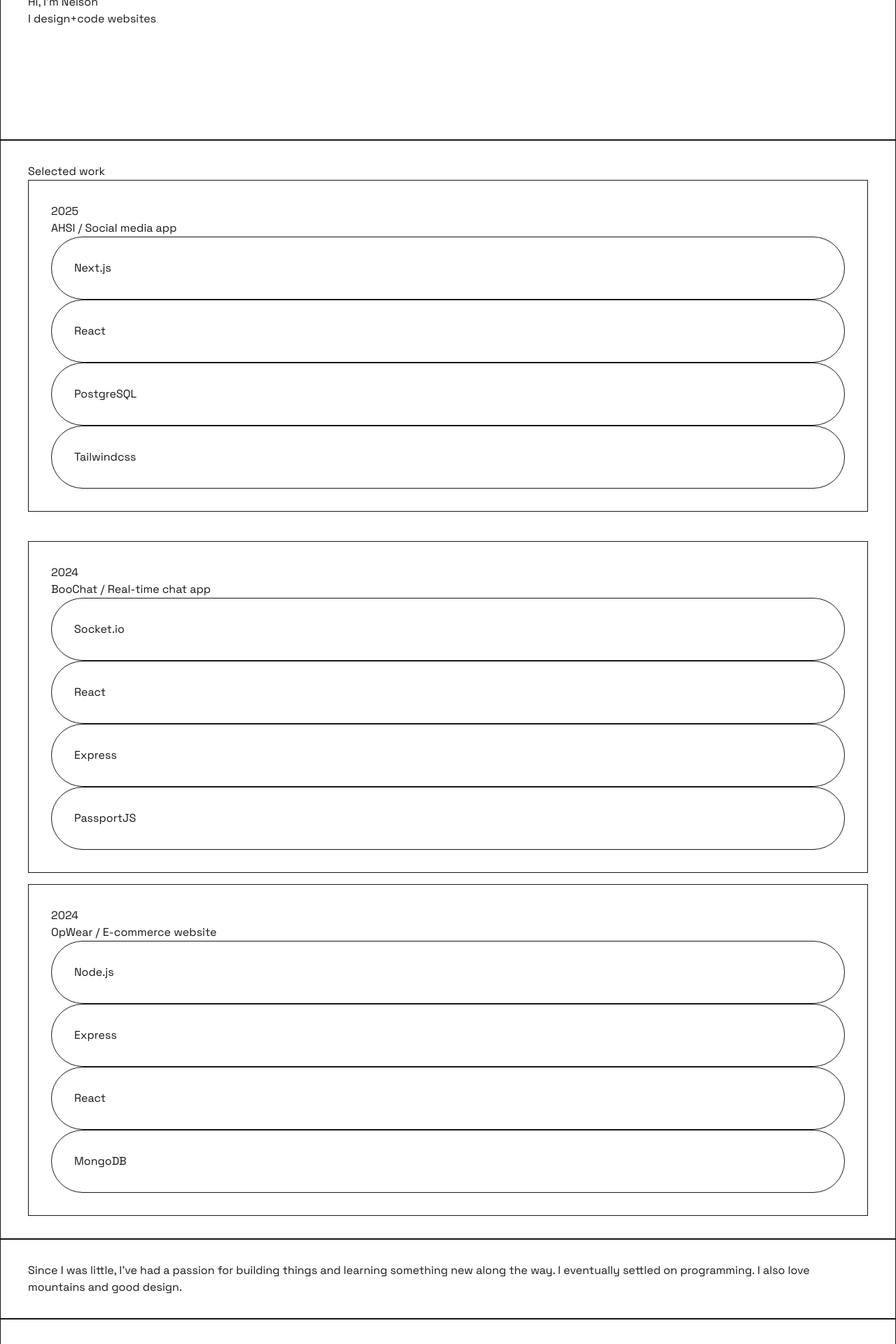
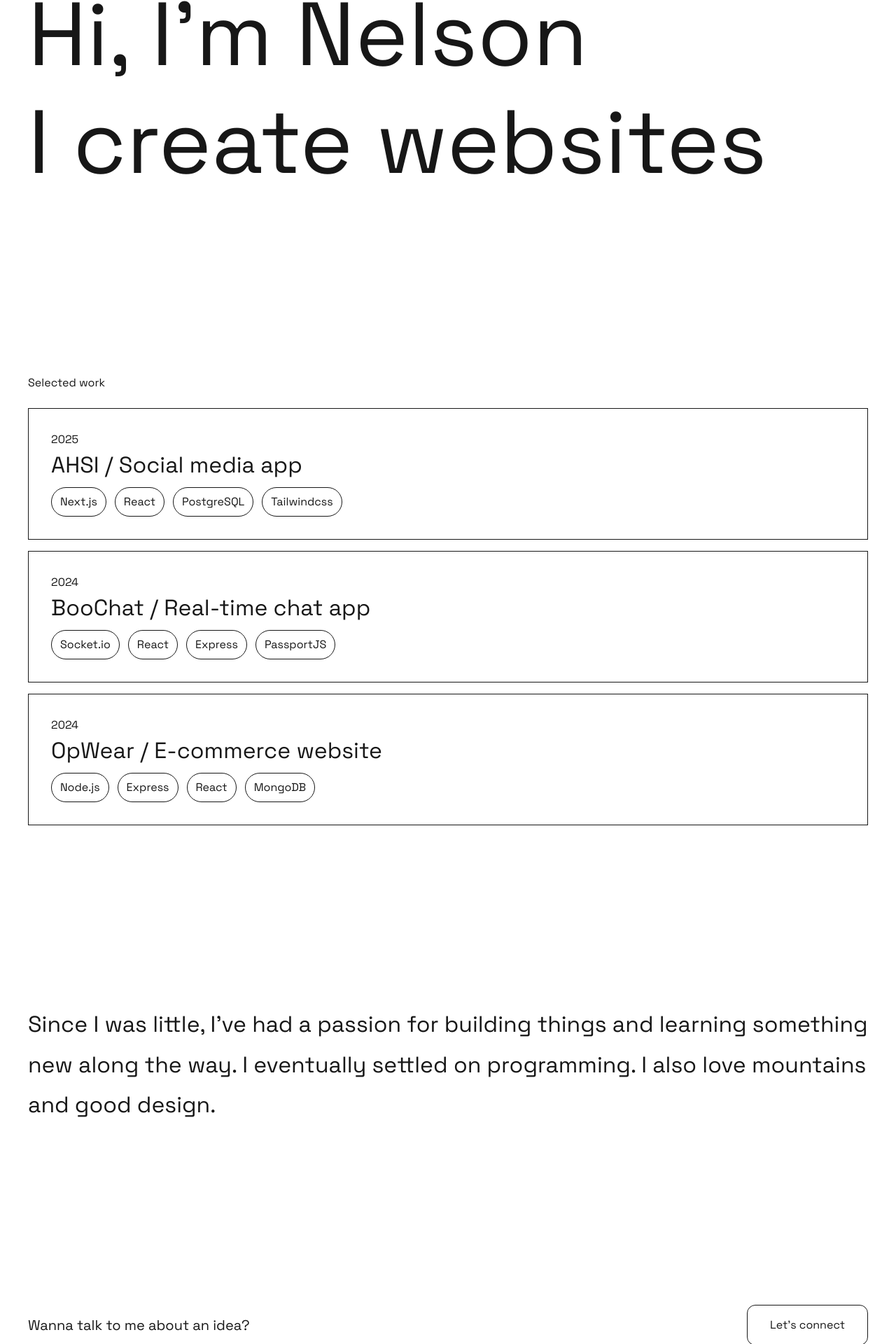
Before and after one commit to nelrnd/portfolio, a Next.js app: page / in a window 1280 px wide. Shown: the part 260-2180 px from the top of the page at 70% size. Built offline with nearby package versions, Linux system fonts and the light colour scheme.

Commit message:
Add text sizes and padding/margins

```diff
--- a/app/contact/page.tsx
+++ b/app/contact/page.tsx
@@ -15,7 +15,9 @@
   return (
     <main>
       <Section>
-        <h1>{contact.title}</h1>
+        <h1 className="text-center text-6x leading-[120%] max-w-[900px] m-auto">
+          {contact.title}
+        </h1>
       </Section>
       <Section>
         <Grid className="grid-cols-2">
--- a/app/globals.css
+++ b/app/globals.css
@@ -18,3 +18,27 @@
   color: var(--foreground);
   font-family: Arial, Helvetica, sans-serif;
 }
+
+.text-8x {
+  @apply text-[8rem];
+}
+
+.text-6x {
+  @apply text-[6rem];
+}
+
+.text-4x {
+  @apply text-[4rem];
+}
+
+.text-2x {
+  @apply text-[2rem];
+}
+
+.text-leading {
+  @apply text-[1.25rem];
+}
+
+.btn {
+  @apply px-8 py-4 border rounded-xl;
+}
--- a/app/work/[slug]/page.tsx
+++ b/app/work/[slug]/page.tsx
@@ -49,9 +49,9 @@
     <Section>
       <Grid className="grid-cols-[1fr_auto]">
         <div>
-          <h1>{project.title}</h1>
-          <p>{project.subTitle}</p>
-          <div>
+          <h1 className="text-8x leading-none">{project.title}</h1>
+          <p className="text-leading mb-4">{project.subTitle}</p>
+          <div className="flex items-center gap-3">
             {project.tags.map((tag) => (
               <Tag key={tag} content={tag} />
             ))}
@@ -105,7 +105,7 @@
 function ProjectNext({ nextProject }: { nextProject: Project }) {
   return (
     <Section>
-      <Link href={`/project/${nextProject.slug}`}>Next project</Link>
+      <Link href={`/work/${nextProject.slug}`}>Next project</Link>
     </Section>
   )
 }
--- a/components/about.tsx
+++ b/components/about.tsx
@@ -6,7 +6,7 @@
 
   return (
     <Section>
-      <p>{about.copy}</p>
+      <p className="text-2x leading-[180%]">{about.copy}</p>
     </Section>
   )
 }
--- a/components/cta.tsx
+++ b/components/cta.tsx
@@ -7,8 +7,10 @@
   return (
     <Section>
       <div className="flex justify-between items-center gap-8">
-        <p>{cta.text}</p>
-        <Link href={cta.url}>{cta.buttonText}</Link>
+        <p className="text-leading">{cta.text}</p>
+        <Link href={cta.url} className="btn">
+          {cta.buttonText}
+        </Link>
       </div>
     </Section>
   )
--- a/components/hero.tsx
+++ b/components/hero.tsx
@@ -6,8 +6,11 @@
 
   return (
     <Section containerClassName="py-32">
-      <h1>{hero.title}</h1>
-      <p>{hero.subTitle}</p>
+      <h1 className="text-8x leading-[120%]">
+        <span>{hero.title}</span>
+        <br />
+        <span>{hero.subTitle}</span>
+      </h1>
     </Section>
   )
 }
--- a/components/navbar.tsx
+++ b/components/navbar.tsx
@@ -6,7 +6,7 @@
   const { name, pages } = data
 
   return (
-    <Section as="header">
+    <Section as="header" containerClassName="py-10">
       <nav>
         <ul className="flex items-center gap-8">
           <li className="mr-auto">
--- a/components/project-card.tsx
+++ b/components/project-card.tsx
@@ -8,10 +8,10 @@
     <Link href={`/work/${project.slug}`}>
       <Card>
         <p>{project.year}</p>
-        <h3>
+        <h3 className="text-2x mb-2">
           {project.title} / {project.subTitle}
         </h3>
-        <div>
+        <div className="flex items-center gap-3">
           {project.tags.map((tag) => (
             <Tag key={tag} content={tag} />
           ))}
--- a/components/projects.tsx
+++ b/components/projects.tsx
@@ -8,9 +8,9 @@
 
   return (
     <Section>
-      <h2>{projectsSectionTitle}</h2>
+      <h2 className="mb-6">{projectsSectionTitle}</h2>
 
-      <Grid className="grid-rows-[500px]">
+      <Grid>
         {projects.map((project) => (
           <ProjectCard key={project.slug} project={project} />
         ))}
--- a/components/section.tsx
+++ b/components/section.tsx
@@ -13,8 +13,8 @@
 }) {
   const Comp = as || "section"
   return (
-    <Comp className={cn("border p-8", className)}>
-      <div className={cn("max-w-container m-auto", containerClassName)}>
+    <Comp className={cn("px-4 md:px-8", className)}>
+      <div className={cn("max-w-container m-auto py-32", containerClassName)}>
         {children}
       </div>
     </Comp>
--- a/components/tag.tsx
+++ b/components/tag.tsx
@@ -1,3 +1,3 @@
 export default function Tag({ content }: { content: string }) {
-  return <div className="p-8 border rounded-full">{content}</div>
+  return <div className="px-3 py-2 w-fit border rounded-full">{content}</div>
 }
--- a/data.json
+++ b/data.json
@@ -16,7 +16,7 @@
   ],
   "hero": {
     "title": "Hi, I'm Nelson",
-    "subTitle": "I design+code websites"
+    "subTitle": "I create websites"
   },
   "projectsSectionTitle": "Selected work",
   "projects": [
```
